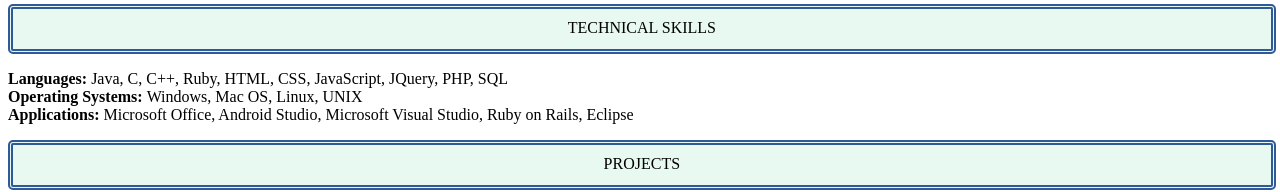
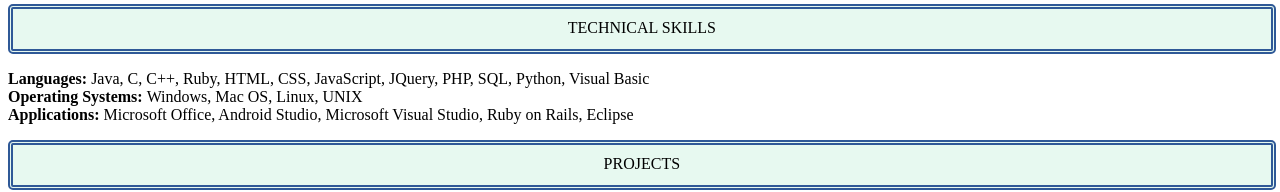
Before and after one commit to Sanukwuem/interactive-resume, a plain HTML site: page index.html in a window 1280 px wide. Shown: the part 364-556 px from the top of the page. Drawn offline with nearby package versions, Linux system fonts and the light colour scheme.

Commit message:
Update index.html

```diff
--- a/index.html
+++ b/index.html
@@ -71,7 +71,7 @@
 		<div id="subject">
 			<p id="section"> TECHNICAL SKILLS </p>
 		</div>
-			<p id="techDesc"> <strong> Languages: </strong> Java, C, C++, Ruby, HTML, CSS, JavaScript, JQuery, PHP, SQL
+			<p id="techDesc"> <strong> Languages: </strong> Java, C, C++, Ruby, HTML, CSS, JavaScript, JQuery, PHP, SQL, Python, Visual Basic
 						 <br> <strong> Operating Systems: </strong> Windows, Mac OS, Linux, UNIX
 						 <br> <strong> Applications: </strong> Microsoft Office, Android Studio, Microsoft Visual Studio, Ruby on Rails, Eclipse
 			</p>
```
